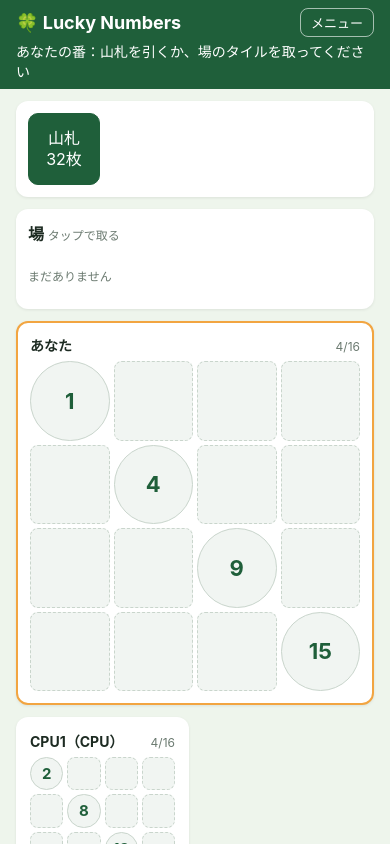
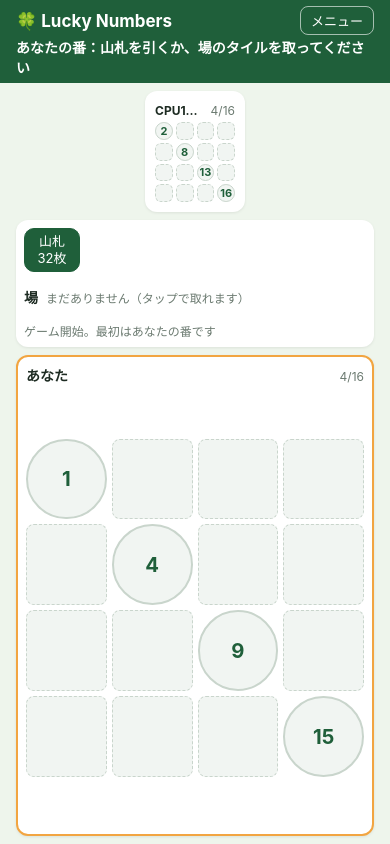
Before and after one commit to 123yoshidandy/lucky-numbers, a website with bundled scripts: page public/index.html in a window 390 px wide. Both pictures are taken after a click on the button "ゲーム開始". Shown: the top 844 px of the page. Built offline with nearby package versions, Linux system fonts and the light colour scheme.

Commit message:
fix: Fit the game screen within the phone viewport height

```diff
--- a/public/css/style.css
+++ b/public/css/style.css
@@ -15,8 +15,18 @@
     box-sizing: border-box;
 }
 
+/* 画面の高さに収める（上部のバー以外を main に割り当て、はみ出す画面は main の中でスクロールする） */
+html, body {
+    height: 100%;
+}
+
 body {
     margin: 0;
+    display: flex;
+    flex-direction: column;
+    height: 100vh;
+    height: 100dvh;
+    overflow: hidden;
     background: var(--bg);
     color: var(--ink);
     font-family: -apple-system, BlinkMacSystemFont, "Hiragino Sans", "Noto Sans JP", sans-serif;
@@ -28,23 +38,21 @@ body {
 }
 
 #topbar {
-    position: sticky;
-    top: 0;
-    z-index: 10;
+    flex: none;
     display: flex;
     flex-wrap: wrap;
     align-items: center;
     justify-content: space-between;
-    gap: 4px 12px;
-    padding: 8px 16px;
-    padding-top: max(8px, env(safe-area-inset-top));
+    gap: 2px 12px;
+    padding: 6px 16px;
+    padding-top: max(6px, env(safe-area-inset-top));
     background: var(--green);
     color: #fff;
 }
 
 #topbar h1 {
     margin: 0;
-    font-size: 18px;
+    font-size: 17px;
     white-space: nowrap;
 }
 
@@ -53,6 +61,7 @@ body {
     order: 3;
     flex-basis: 100%;
     font-size: 14px;
+    font-weight: bold;
 }
 
 #status:empty {
@@ -60,9 +69,14 @@ body {
 }
 
 main {
+    flex: 1;
+    min-height: 0;
+    width: 100%;
     max-width: 960px;
     margin: 0 auto;
-    padding: 12px 16px 32px;
+    padding: 8px 16px;
+    padding-bottom: max(8px, env(safe-area-inset-bottom));
+    overflow-y: auto;
 }
 
 .panel {
@@ -206,28 +220,17 @@ input, select {
 
 /* ===== ゲーム画面 ===== */
 
-#center {
+/* 相手の庭（小）・山札と場・自分の庭（残りの高さ）を縦に並べ、画面の高さに収める */
+#screen-game {
     display: flex;
-    align-items: center;
-    gap: 16px;
+    flex-direction: column;
+    gap: 8px;
+    height: 100%;
 }
 
-.pool {
-    width: 72px;
-    height: 72px;
-    border-radius: 10px;
-    background: var(--green);
-    border-color: var(--green);
-    color: #fff;
-    line-height: 1.3;
-}
-
-.holding {
-    display: flex;
-    flex-direction: column;
-    align-items: flex-start;
-    gap: 4px;
-    flex: 1;
+#screen-game .panel {
+    margin: 0;
+    padding: 8px;
 }
 
 .tile {
@@ -242,16 +245,54 @@ input, select {
 }
 
 button.tile {
-    width: 44px;
+    flex: none;
+    width: 38px;
+    height: 38px;
+    padding: 0;
+    font-size: 16px;
+}
+
+/* --- 山札・持っているタイル・場 --- */
+
+#center {
+    flex: none;
+    display: flex;
+    flex-direction: column;
+    gap: 6px;
+}
+
+.center-row {
+    display: flex;
+    align-items: center;
+    gap: 12px;
+}
+
+.pool {
+    flex: none;
+    width: 56px;
     height: 44px;
     padding: 0;
-    font-size: 17px;
+    border-radius: 10px;
+    background: var(--green);
+    border-color: var(--green);
+    color: #fff;
+    font-size: 13px;
+    line-height: 1.3;
+}
+
+.holding {
+    display: flex;
+    align-items: center;
+    gap: 8px;
+    flex: 1;
+    min-width: 0;
 }
 
 .tile.big {
-    width: 56px;
-    height: 56px;
-    font-size: 24px;
+    flex: none;
+    width: 42px;
+    height: 42px;
+    font-size: 20px;
 }
 
 .tile.held {
@@ -259,31 +300,58 @@ button.tile {
     box-shadow: 0 0 0 3px rgba(242, 165, 65, 0.35);
 }
 
+#discard-button {
+    flex: none;
+}
+
+/* 場のタイルは1行に並べ、増えたら横にスクロールする */
+.table-row {
+    display: flex;
+    align-items: center;
+    gap: 8px;
+}
+
+.table-label {
+    flex: none;
+    font-weight: bold;
+    font-size: 14px;
+}
+
 .table-tiles {
     display: flex;
-    flex-wrap: wrap;
     gap: 6px;
-    min-height: 44px;
+    min-height: 38px;
     align-items: center;
+    overflow-x: auto;
+    flex: 1;
+    scrollbar-width: none;
 }
 
-.gardens {
+.latest-log {
+    font-size: 12px;
+    color: var(--muted);
+    white-space: nowrap;
+    overflow: hidden;
+    text-overflow: ellipsis;
+    min-height: 1.2em;
+}
+
+/* --- 庭 --- */
+
+.opponents {
+    flex: none;
     display: grid;
-    grid-template-columns: repeat(auto-fit, minmax(150px, 1fr));
-    gap: 12px;
-    margin-bottom: 12px;
+    grid-template-columns: repeat(var(--count, 1), minmax(0, 100px));
+    justify-content: center;
+    gap: 8px;
+}
+
+.opponents:empty {
+    display: none;
 }
 
 .garden {
-    margin: 0;
     border: 2px solid transparent;
-}
-
-.garden.mine {
-    grid-column: 1 / -1;
-    justify-self: center;
-    width: 100%;
-    max-width: 360px;
 }
 
 .garden.current {
@@ -299,15 +367,49 @@ button.tile {
     display: flex;
     justify-content: space-between;
     align-items: baseline;
-    margin-bottom: 6px;
+    gap: 4px;
+    margin-bottom: 4px;
     font-weight: bold;
-    font-size: 14px;
+    font-size: 12px;
+}
+
+.garden-name {
+    overflow: hidden;
+    text-overflow: ellipsis;
+    white-space: nowrap;
 }
 
 .grid {
     display: grid;
     grid-template-columns: repeat(4, 1fr);
-    gap: 4px;
+    gap: 3px;
+}
+
+/* 自分の庭は残りの高さを使い、グリッドを幅と高さの小さいほうに合わせた正方形にする */
+.garden.mine {
+    flex: 1;
+    min-height: 0;
+    display: flex;
+    flex-direction: column;
+}
+
+.garden.mine .garden-title {
+    font-size: 14px;
+}
+
+.garden.mine .grid-fit {
+    flex: 1;
+    min-height: 0;
+    container-type: size;
+    display: flex;
+    justify-content: center;
+    align-items: center;
+}
+
+.garden.mine .grid {
+    width: min(100cqw, 100cqh);
+    height: min(100cqw, 100cqh);
+    gap: 5px;
 }
 
 .cell {
@@ -316,10 +418,10 @@ button.tile {
     display: flex;
     align-items: center;
     justify-content: center;
-    border-radius: 8px;
+    border-radius: 6px;
     background: #f1f5f2;
     border: 1px dashed #c9d5cc;
-    font-size: 15px;
+    font-size: 11px;
     padding: 0;
 }
 
@@ -329,10 +431,17 @@ button.tile {
     height: auto;
     border-radius: 50%;
     border-style: solid;
+    border-width: 1px;
 }
 
 .garden.mine .cell {
-    font-size: 22px;
+    font-size: clamp(14px, 6cqmin, 26px);
+    border-radius: 8px;
+}
+
+.garden.mine .cell.tile {
+    border-radius: 50%;
+    border-width: 2px;
 }
 
 .cell.placeable {
@@ -345,21 +454,28 @@ button.tile {
     background: #ffe7bf;
 }
 
+/* 結果は画面の下に重ねて出す（庭は見えたまま） */
 .result {
+    position: fixed;
+    left: 50%;
+    bottom: max(16px, env(safe-area-inset-bottom));
+    transform: translateX(-50%);
+    width: min(360px, calc(100% - 32px));
+    padding: 12px;
+    border-radius: 12px;
+    background: var(--panel);
+    box-shadow: 0 4px 20px rgba(0, 0, 0, 0.25);
     text-align: center;
+    z-index: 15;
+}
+
+.result h2 {
+    margin-bottom: 4px;
 }
 
 .result .buttons {
     justify-content: center;
-}
-
-#log {
-    margin: 8px 0 0;
-    padding-left: 20px;
-    font-size: 13px;
-    line-height: 1.6;
-    max-height: 240px;
-    overflow-y: auto;
+    margin-bottom: 0;
 }
 
 .toast {
--- a/public/index.html
+++ b/public/index.html
@@ -76,22 +76,23 @@
         </section>
 
         <!-- ゲーム画面 -->
+        <!-- スマホの縦画面に収まるよう、相手の庭（小）・山札と場・自分の庭（残りの高さ）の順に並べる -->
         <section id="screen-game" class="screen hidden">
+            <div id="opponents" class="opponents"></div>
             <div id="center" class="panel">
-                <button id="pool-button" class="pool">山札<br><span id="pool-count"></span></button>
-                <div id="holding" class="holding"></div>
-                <button id="discard-button" class="hidden">場に出す</button>
+                <div class="center-row">
+                    <button id="pool-button" class="pool">山札<br><span id="pool-count"></span></button>
+                    <div id="holding" class="holding"></div>
+                    <button id="discard-button" class="hidden">場に出す</button>
+                </div>
+                <div class="table-row">
+                    <span class="table-label">場</span>
+                    <div id="table-tiles" class="table-tiles"></div>
+                </div>
+                <div id="latest-log" class="latest-log" aria-live="polite"></div>
             </div>
-            <div class="panel">
-                <h2>場 <span class="hint">タップで取る</span></h2>
-                <div id="table-tiles" class="table-tiles"></div>
-            </div>
-            <div id="gardens" class="gardens"></div>
-            <div id="result" class="panel result hidden"></div>
-            <details class="panel">
-                <summary>ログ</summary>
-                <ol id="log"></ol>
-            </details>
+            <div id="my-garden" class="garden mine panel"></div>
+            <div id="result" class="result hidden"></div>
         </section>
     </main>
 
--- a/public/js/ui.js
+++ b/public/js/ui.js
@@ -259,7 +259,7 @@ export default class UI {
         // 場
         const table = $('table-tiles');
         table.replaceChildren();
-        if (view.table.length === 0) table.append(element('span', { className: 'hint', text: 'まだありません' }));
+        if (view.table.length === 0) table.append(element('span', { className: 'hint', text: 'まだありません（タップで取れます）' }));
         view.table.forEach((number, index) => {
             table.append(element('button', {
                 className: 'tile',
@@ -269,30 +269,34 @@ export default class UI {
             }));
         });
 
-        // 庭（自分を先頭に）
-        const gardens = $('gardens');
-        gardens.replaceChildren();
-        const ordered = view.me ? [view.me, ...view.players.filter(p => p !== view.me)] : view.players;
-        ordered.forEach(player => gardens.append(this.renderGarden(view, player, canAct && player === view.me ? holdingNumber : null)));
+        // 相手の庭は上に小さく、自分の庭は下に大きく（観戦中は全員を上に並べる）
+        const opponents = $('opponents');
+        const others = view.players.filter(p => p !== view.me);
+        opponents.style.setProperty('--count', others.length);
+        opponents.replaceChildren(...others.map(player => this.renderGarden(view, player, null, element('div'))));
+        const mine = $('my-garden');
+        mine.classList.toggle('hidden', !view.me);
+        if (view.me) this.renderGarden(view, view.me, canAct ? holdingNumber : null, mine);
 
         this.renderResult(view);
 
-        const log = $('log');
-        log.replaceChildren(...[...view.logs].reverse().map(message => element('li', { text: message })));
+        $('latest-log').textContent = view.logs.at(-1) ?? '';
     }
 
-    renderGarden(view, player, placingNumber) {
+    // container に player の庭を描く（自分の庭は決まった要素に、相手の庭は新しい要素に描く）
+    renderGarden(view, player, placingNumber, container) {
         const isWinner = view.result?.winnerIds.includes(player.id);
         const classes = ['garden', 'panel'];
         if (player === view.me) classes.push('mine');
         if (player === view.current && view.phase === 'play') classes.push('current');
         if (isWinner) classes.push('winner');
-        const wrapper = element('div', { className: classes.join(' ') });
+        container.className = classes.join(' ');
+        container.replaceChildren();
 
         const title = element('div', { className: 'garden-title' });
-        title.append(element('span', { text: player.name + (player.isCPU ? '（CPU）' : '') }));
+        title.append(element('span', { className: 'garden-name', text: player.name + (player.isCPU ? '（CPU）' : '') }));
         title.append(element('span', { className: 'hint', text: `${player.tileCount}/${SIZE * SIZE}` }));
-        wrapper.append(title);
+        container.append(title);
 
         const grid = element('div', { className: 'grid' });
         player.garden.forEach((rowValues, row) => {
@@ -306,8 +310,11 @@ export default class UI {
                 grid.append(cell);
             });
         });
-        wrapper.append(grid);
-        return wrapper;
+        // 外枠の大きさ（残りの高さと幅）に合わせて、グリッドを正方形に収める
+        const fit = element('div', { className: 'grid-fit' });
+        fit.append(grid);
+        container.append(fit);
+        return container;
     }
 
     renderResult(view) {
```
